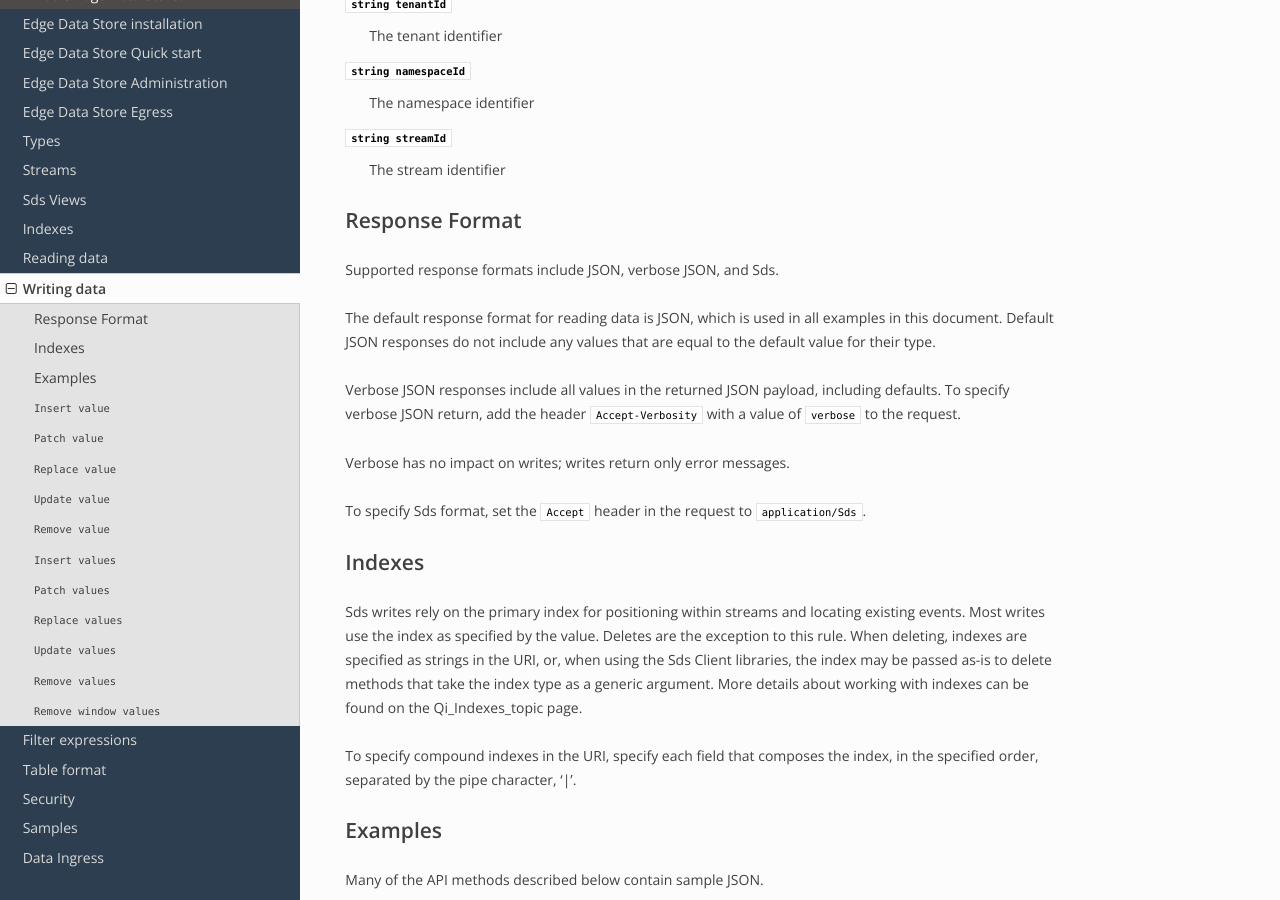
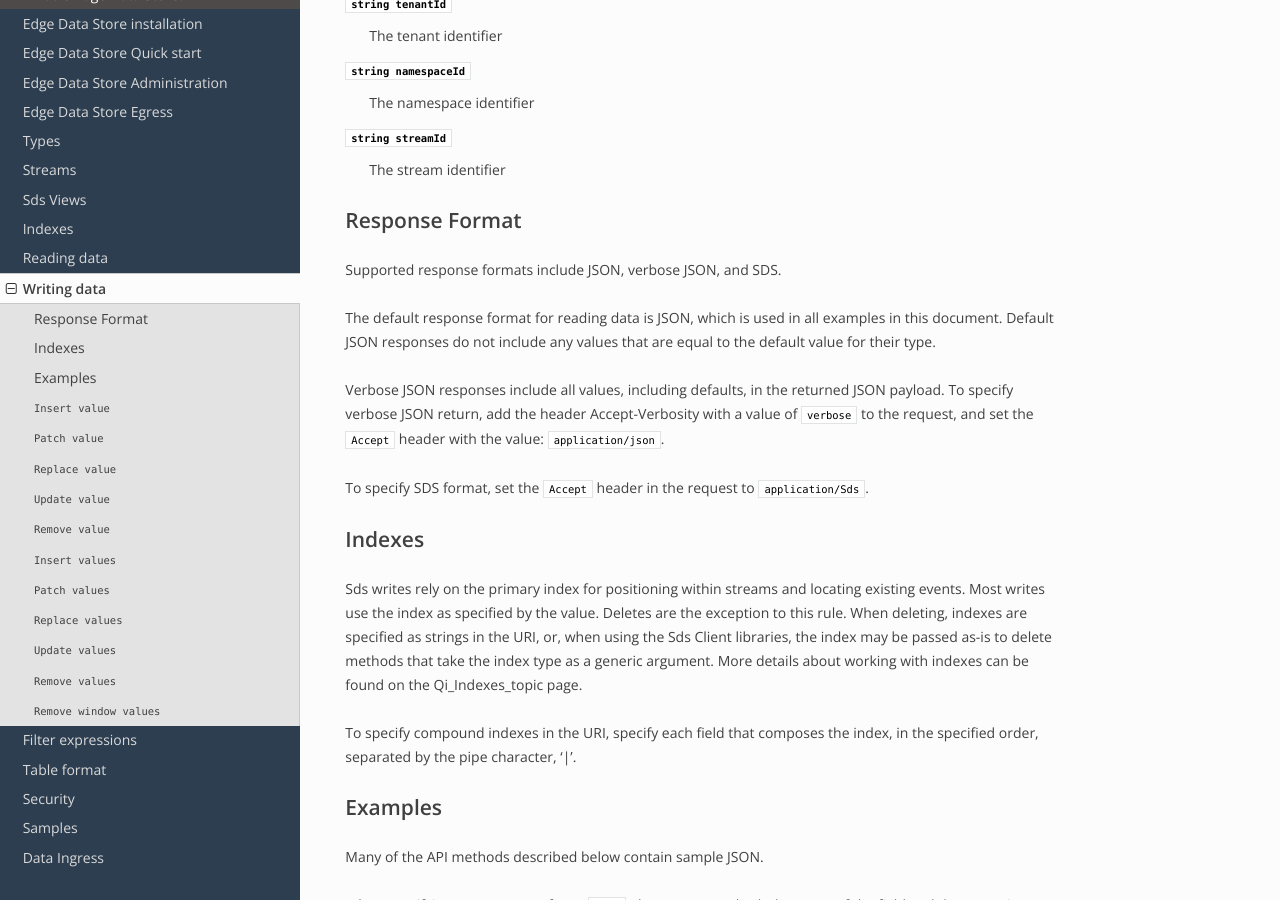
Before and after one commit to fgasparro/EdgeDS-Docs, a Sphinx documentation site: the page built from docs/Writing_Data.rst, in a window 1280 px wide and 900 px high, scrolled down 996 px. Built offline with Sphinx 7.4.7 and the Read the Docs theme 2.0.0, drawn with Linux system fonts in a browser that asks for light colours.

Commit message:
Update Writing_Data.rst

```diff
--- a/docs/Writing_Data.rst
+++ b/docs/Writing_Data.rst
@@ -51,17 +51,17 @@ The base URI for writing Sds data is:
 Response Format
 ---------------
 
-Supported response formats include JSON, verbose JSON, and Sds.
+Supported response formats include JSON, verbose JSON, and SDS.
 
 The default response format for reading data is JSON, which is used in all examples in this document.
 Default JSON responses do not include any values that are equal to the default value for their type.
 
-Verbose JSON responses include all values in the returned JSON payload, including defaults.
-To specify verbose JSON return, add the header ``Accept-Verbosity`` with a value of ``verbose`` to the request.
+Verbose JSON responses include all values, including defaults, in the returned JSON payload.
+To specify verbose JSON return, add the header Accept-Verbosity with a value of ``verbose`` to
+the request, and set the ``Accept`` header with the value: ``application/json``.
 
-Verbose has no impact on writes; writes return only error messages.
+To specify SDS format, set the ``Accept`` header in the request to ``application/Sds``.
 
-To specify Sds format, set the ``Accept`` header in the request to ``application/Sds``.
 
 Indexes
 -------
```
